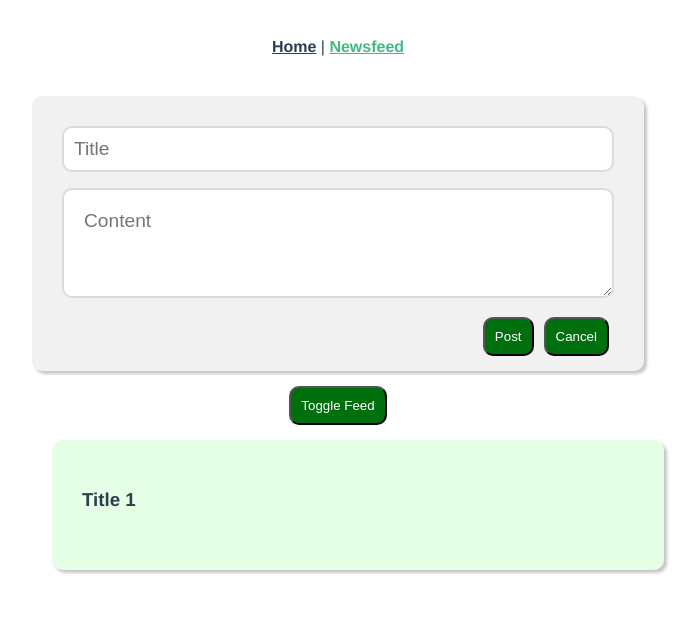
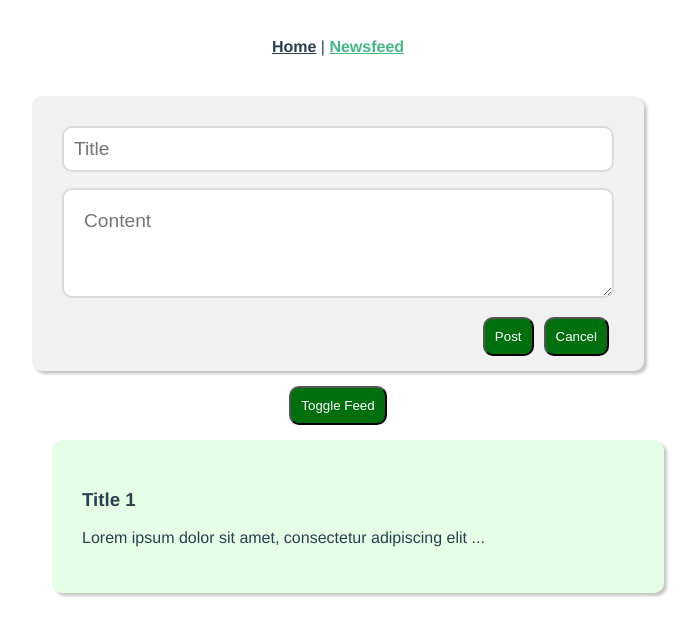
Before and after one commit to catidkarrell/newsfeed, a Vue app: page /newsfeed in a window 1280 px wide. Shown: the top 636 px of the page, without its empty margins (302-1001 px from the left). Built offline with nearby package versions, Linux system fonts and the light colour scheme.

Commit message:
first commit

```diff
--- a/src/components/create-post.vue
+++ b/src/components/create-post.vue
@@ -19,7 +19,7 @@
 
     <ul id="list">
       <li v-for="post in posts" :key="post">
-        <PostList :postTitle="post.title" :postDesc="post.text" />
+        <PostList :postTitle="post.title" :postContent="post.text" />
       </li>
     </ul>
   </div>
```
